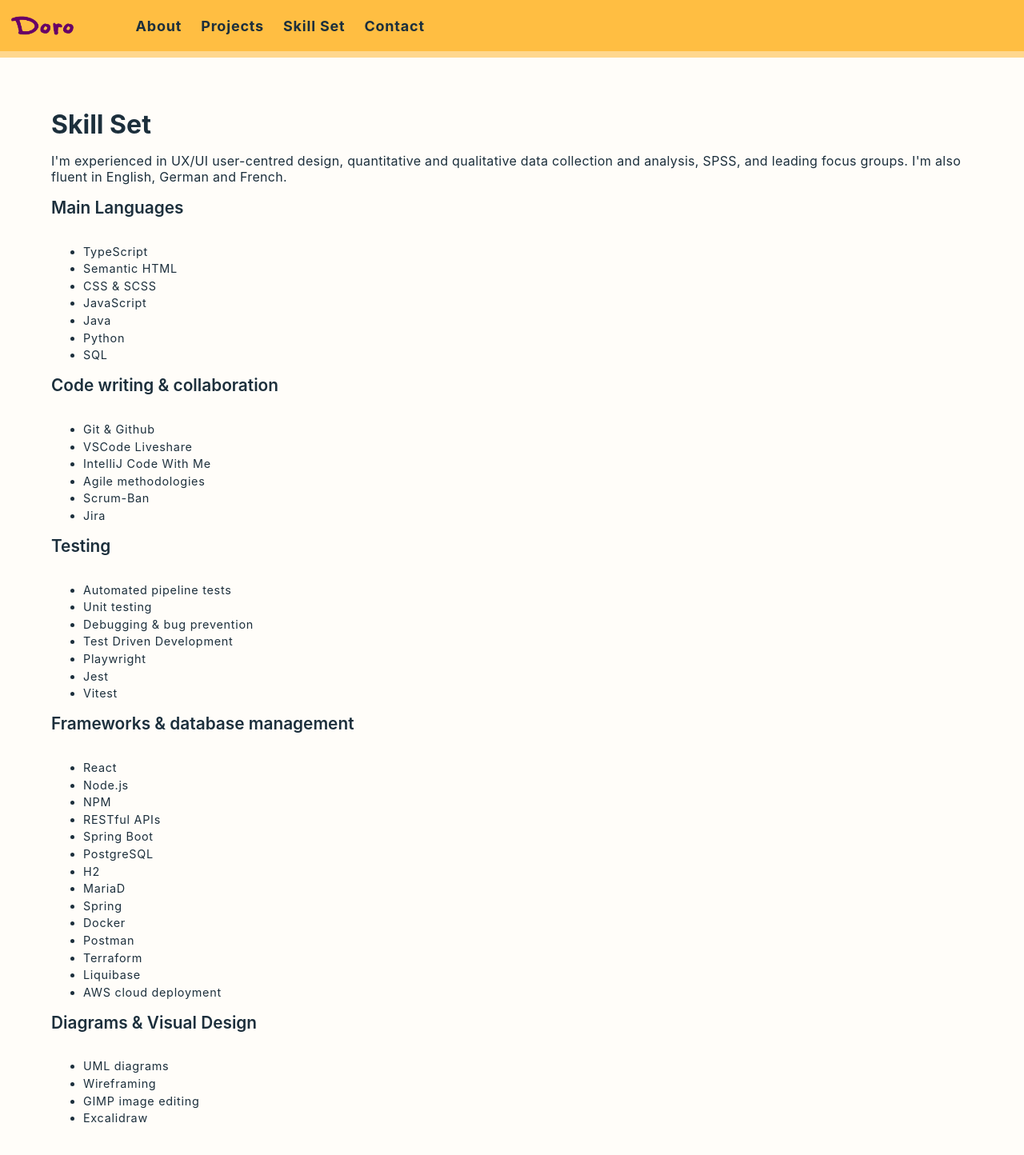
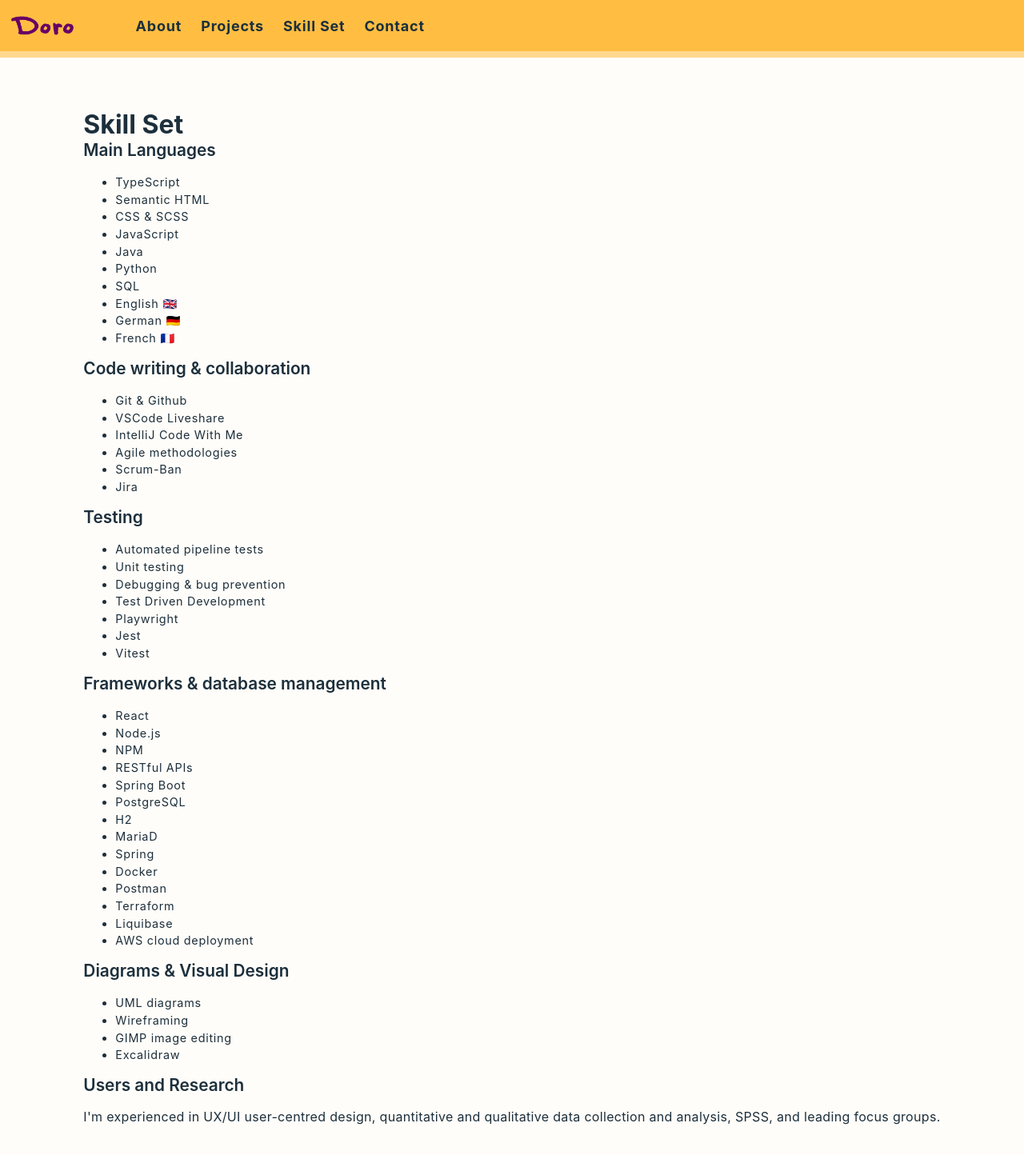
Before and after one commit to D-oro/portfolio_old2, a React (Create React App) app: page /skills in a window 1280 px wide. Shown: the top 1444 px of the page at 80% size. Built offline with nearby package versions, Linux system fonts and the light colour scheme.

Commit message:
added icons

```diff
--- a/src/components/Skills.js
+++ b/src/components/Skills.js
@@ -5,10 +5,7 @@ export const Skills=()=>{
         <main id="main">
             <section className="skillsbox">
                 <h1>Skill Set</h1>
-                <p>I'm experienced in UX/UI user-centred design, quantitative and
-                    qualitative data collection and analysis, SPSS, and leading focus groups.
-                    I'm also fluent in English, German and French.
-                </p>
+                    <article>
                         <h2>Main Languages</h2>
                         <ul>
                             <li>TypeScript</li>
@@ -18,7 +15,12 @@ export const Skills=()=>{
                             <li>Java</li>
                             <li>Python</li>
                             <li>SQL</li>
+                            <li>English<span aria-hidden> 🇬🇧</span></li>
+                            <li>German<span aria-hidden> 🇩🇪</span></li>
+                            <li>French<span aria-hidden> 🇫🇷</span></li>
                         </ul>
+                    </article>
+                    <article>
                         <h2>Code writing & collaboration</h2>
                         <ul>
                             <li>Git & Github</li>
@@ -28,6 +30,8 @@ export const Skills=()=>{
                             <li>Scrum-Ban</li>
                             <li>Jira</li>
                         </ul>
+                    </article>
+                    <article>
                         <h2>Testing</h2>
                         <ul>
                             <li>Automated pipeline tests</li>
@@ -38,6 +42,8 @@ export const Skills=()=>{
                             <li>Jest</li>
                             <li>Vitest</li>
                         </ul>
+                    </article>
+                    <article>
                     <h2>Frameworks & database management</h2>
                         <ul>
                             <li>React</li>
@@ -62,6 +68,13 @@ export const Skills=()=>{
                             <li>GIMP image editing</li>
                             <li>Excalidraw</li>
                         </ul>
+                    </article>
+                    <article>
+                        <h2>Users and Research </h2>
+                            <p>I'm experienced in UX/UI user-centred design, quantitative and
+                            qualitative data collection and analysis, SPSS, and leading focus groups.
+                            </p>
+                    </article>
             </section>
         </main>
     )
```
Lines whose indentation alone changed are shown as unchanged.
